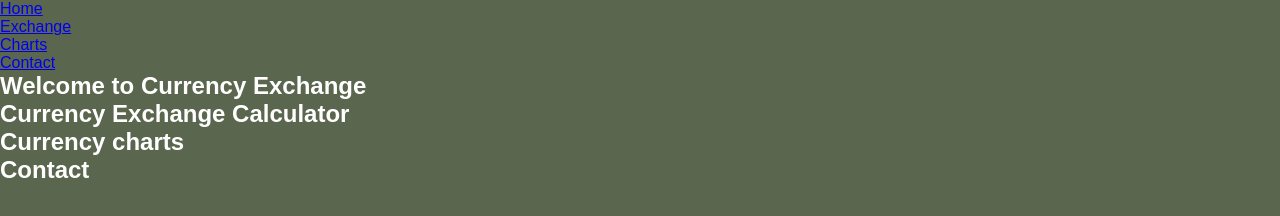
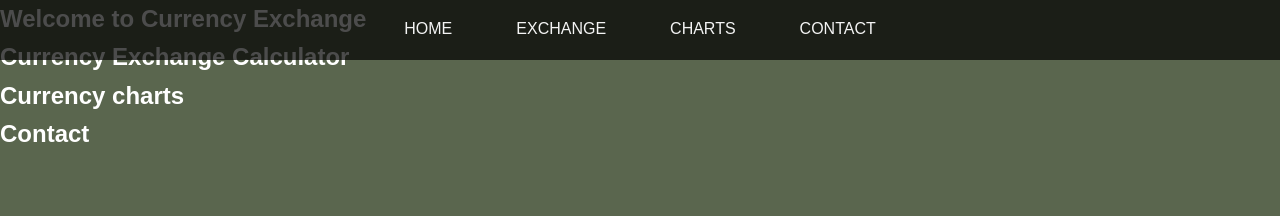
Before and after one commit to codecaptain10/currency-exchange-app, a plain HTML site: page currency-exchange/index.html in a window 1280 px wide. Drawn offline with Linux system fonts and the light colour scheme.

Commit message:
Config style for navigation menu

```diff
--- a/currency-exchange/styles/style.css
+++ b/currency-exchange/styles/style.css
@@ -6,6 +6,7 @@
 body {
     font-family: Arial, Helvetica, sans-serif;
     background-color: rgb(90, 102, 78);
+    line-height: 1.6;
     color: white;
     height: 100vh;
 }
@@ -14,3 +15,36 @@ body {
     width: 100%;
     height: 100%;
 }
+
+.navbar {
+    position: fixed;
+    top: 0;
+    left: 0;
+    z-index: 1;
+    display: flex;
+    width: 100%;
+    height: 60px;
+    background-color: rgb(0, 0, 0, 0.7);
+}
+
+.navbar ul {
+    display: flex;
+    list-style: none;
+    width: 100%;
+    justify-content: center;
+}
+
+.navbar ul li {
+    margin: 0 1rem;
+    padding: 1rem;
+}
+
+.navbar ul li a {
+    text-decoration: none;
+    text-transform: uppercase;
+    color: #f4f4f4;
+}
+
+.navbar ul li a:hover {
+    color: skyblue;
+}
```
